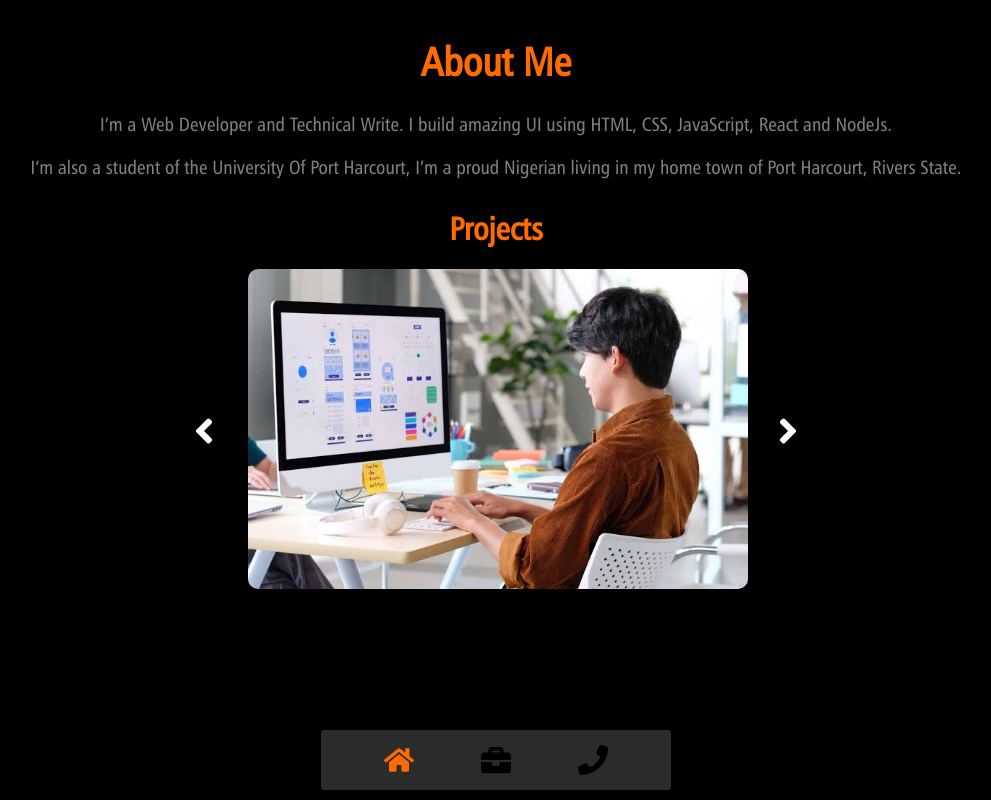
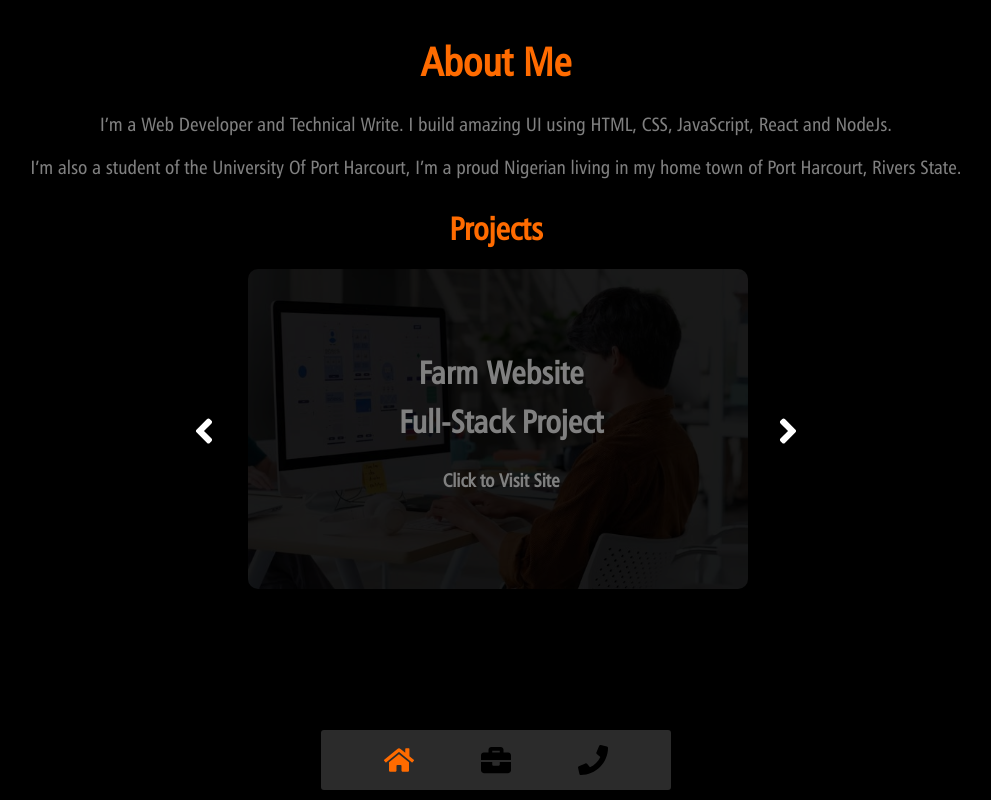
Before and after one commit to chosenvincent1/portfolio, a React (Create React App) app: page / in a window 1280 px wide. Shown: the whole page, without its empty margins (144-1135 px from the left). Built offline with nearby package versions, Linux system fonts and the light colour scheme.

Commit message:
Added Project Description on the Project Page

```diff
--- a/src/App.css
+++ b/src/App.css
@@ -365,6 +365,7 @@ body {
   display: flex;
   justify-content: center;
   align-items: center;
+  position: relative;
 }
 
 .project > .project-arrow-container > .arrow-left, .project > .project-arrow-container > .arrow-right {
@@ -372,6 +373,27 @@ body {
   font-size: 40px;
   font-weight: lighter;
   cursor: pointer;
+}
+
+.project > .project-arrow-container > .project-description {
+  width: 510px;
+  height: 330px;
+  margin: 0px 20px;
+  background-color: rgba(0, 0, 0, .9);
+  color: gray;
+  position: absolute;
+  transform: translateY(-1%);
+  transform: translateX(1%);
+  border-radius: 10px;
+  display: flex;
+  flex-direction: column;
+  align-items: center;
+  justify-content: center;
+}
+.project > .project-arrow-container > .project-description > h1 {
+  margin: 0;
+  margin-bottom: 10px;
+  font-weight: 700;
 }
 
 .project > .project-arrow-container > .project-container {
--- a/src/Pages/Project.js
+++ b/src/Pages/Project.js
@@ -21,6 +21,11 @@ const Project = ()=> {
             <h1>Projects</h1>
             <div className="project-arrow-container">
                 <FaAngleLeft className="arrow-left" />
+                <div className="project-description">
+                    <h1>Farm Website</h1>
+                    <h1>Full-Stack Project</h1>
+                    <h3>Click to Visit Site</h3>
+                </div>
 \                <div className="project-container">
                     {projects}
                 </div>
```
